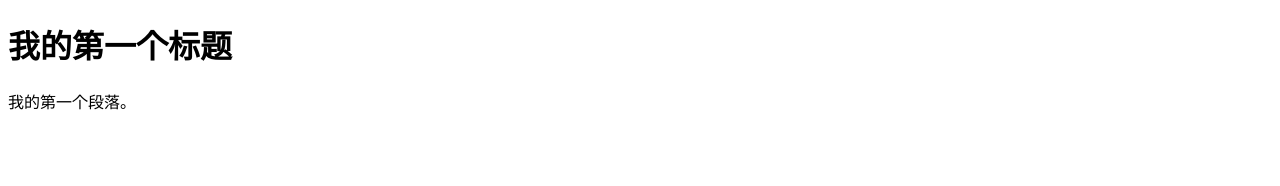
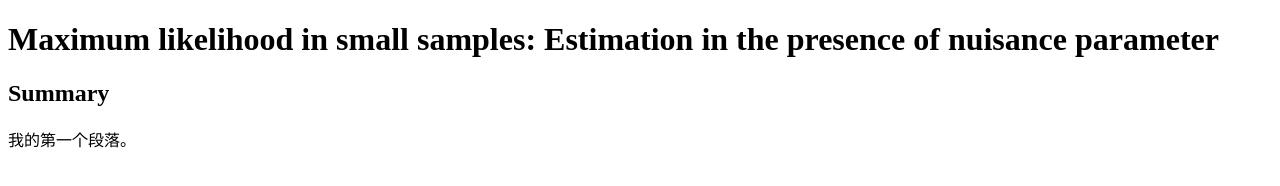
Before and after one commit to CrAmeRrr/CrAmeRrr.github.io, a plain HTML site: page index.html in a window 1280 px wide. Drawn offline with Linux system fonts and the light colour scheme.

Commit message:
Update index.html

```diff
--- a/index.html
+++ b/index.html
@@ -2,10 +2,11 @@
 <html>
 <head>
 <meta charset="utf-8">
-<title>菜鸟教程(runoob.com)</title>
+<title>阿仁的学习笔记</title>
 </head>
 <body>
-    <h1>我的第一个标题</h1>
+    <h1>Maximum likelihood in small samples: Estimation in the presence of nuisance parameter</h1>
+    <h2>Summary</h2>
     <p>我的第一个段落。</p>
 </body>
 </html>
```
